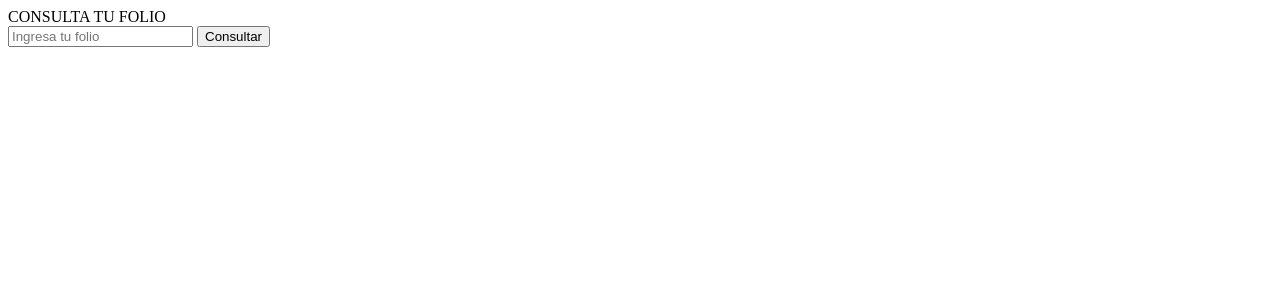
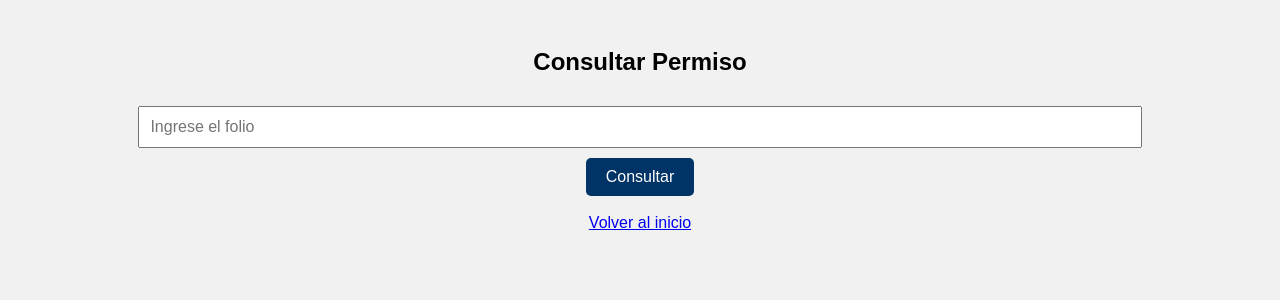
Before and after one commit to Gsr1989/Guerrero2025, a Python web app: template templates/consulta_folio.html in a window 1280 px wide. Shown: the top 300 px of the page. Run offline with Jinja, Linux system fonts and the light colour scheme; the template is opened without the code that fills it, so the values that code supplies are empty.

Commit message:
Update consulta_folio.html

```diff
--- a/templates/consulta_folio.html
+++ b/templates/consulta_folio.html
@@ -2,24 +2,39 @@
 <html lang="es">
 <head>
     <meta charset="UTF-8">
-    <title>Consulta de Folio</title>
-    <meta name="viewport" content="width=device-width, initial-scale=1.0">
+    <title>Consultar Folio</title>
+    <meta name="viewport" content="width=device-width, initial-scale=1">
     <style>
-      /* … tu CSS aquí … */
+        body {
+            font-family: Arial, sans-serif;
+            background: #f1f1f1;
+            padding: 20px;
+            text-align: center;
+        }
+        input {
+            width: 80%;
+            padding: 10px;
+            margin: 10px 0;
+            font-size: 16px;
+        }
+        button {
+            padding: 10px 20px;
+            background-color: #003366;
+            color: white;
+            border: none;
+            border-radius: 5px;
+            font-size: 16px;
+        }
     </style>
 </head>
 <body>
-    <header></header>
-
-    <div class="titulo">CONSULTA TU FOLIO</div>
-
-    <main>
-        <form method="POST" action="{{ url_for('consulta_folio') }}"> <!-- CAMBIO -->
-            <input type="text" name="folio" placeholder="Ingresa tu folio" required>
-            <button type="submit">Consultar</button>
-        </form>
-    </main>
-
-    <footer></footer>
+    <h2>Consultar Permiso</h2>
+    <form method="POST">
+        <input type="text" name="folio" placeholder="Ingrese el folio" required>
+        <br>
+        <button type="submit">Consultar</button>
+    </form>
+    <br>
+    <a href="/">Volver al inicio</a>
 </body>
 </html>
```
